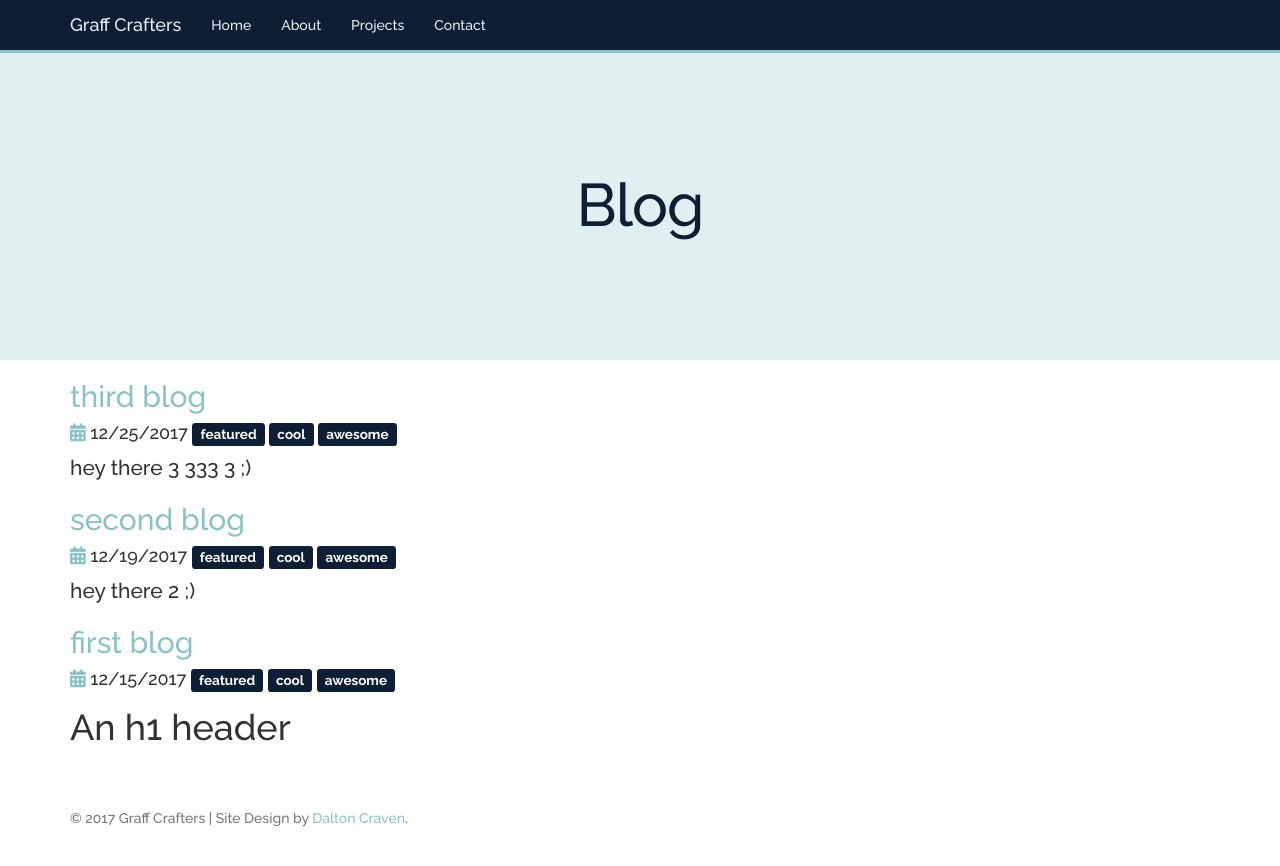
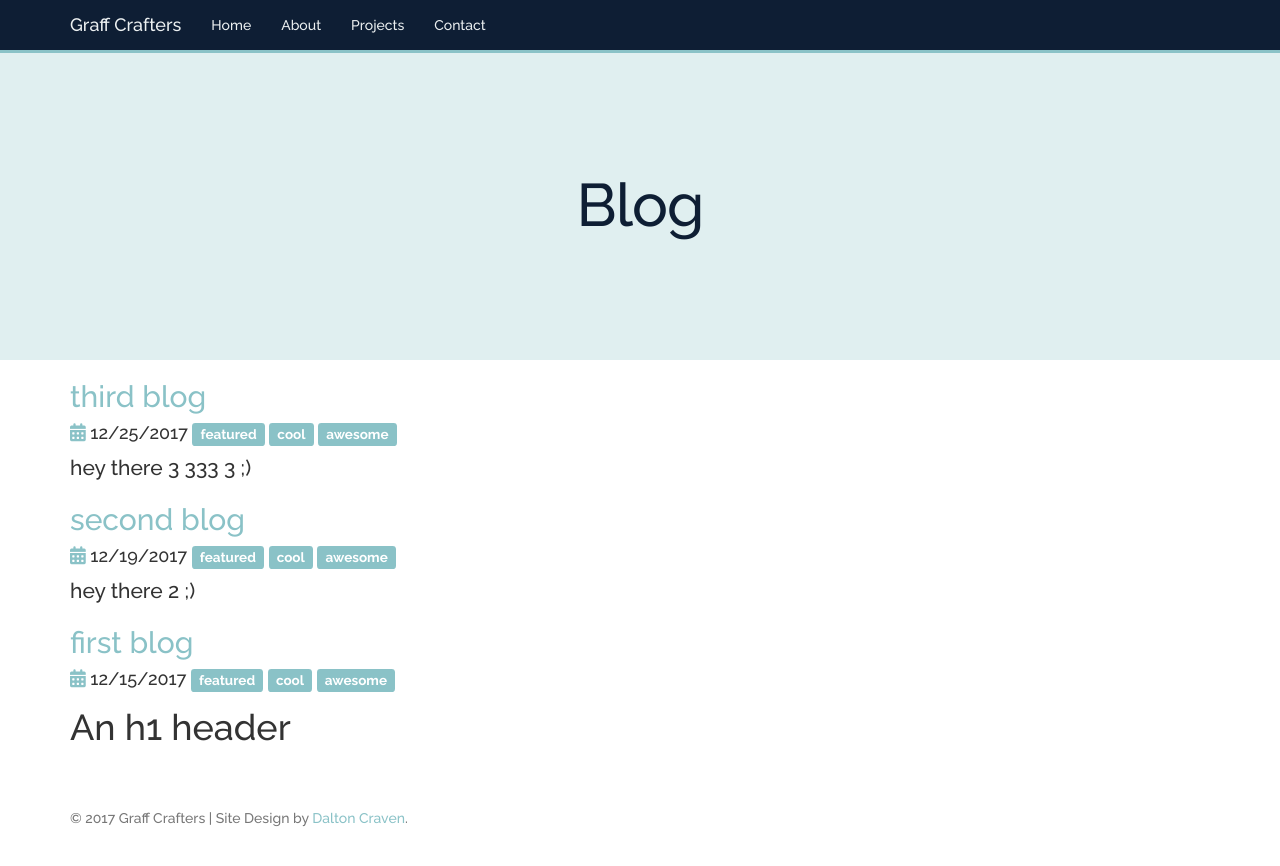
Before and after one commit to cravend/graff-crafters-2.0, a Jekyll site: the page built from blog/index.html, in a window 1280 px wide. Shown: the top 866 px of the page. Built offline with Jekyll 4.4.1, drawn with Linux system fonts in a browser that asks for light colours; nearby versions of some CDN libraries.

Commit message:
fix label

```diff
--- a/_sass/bootstrap/_labels.scss
+++ b/_sass/bootstrap/_labels.scss
@@ -69,6 +69,6 @@ a.label {
   @include label-variant($label-graff-bg);
 }
 
-.label-graff {
+.label-graff-dark {
   @include label-variant($label-graff-dark-bg);
 }
```
